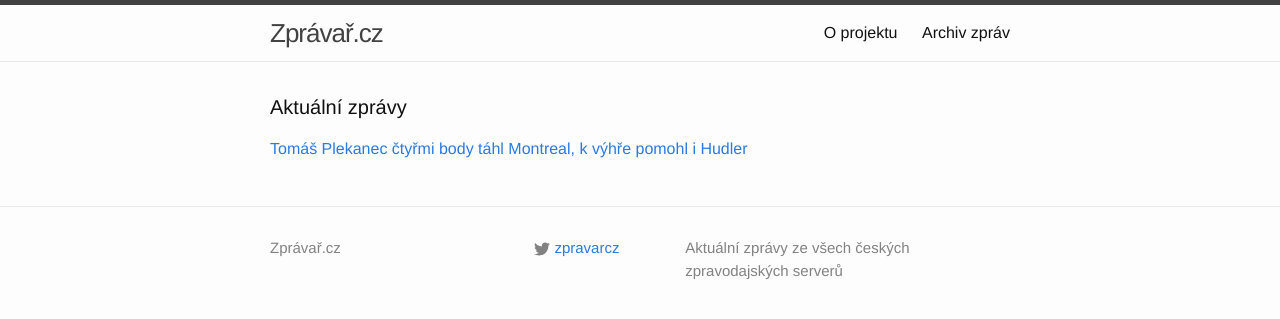
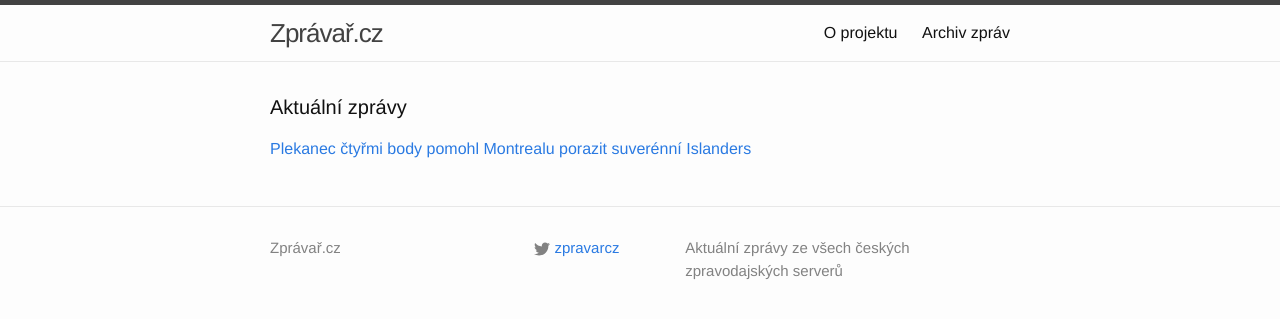
Before and after one commit to adliska/zpravar, a Jekyll site: the page built from index.html, in a window 1280 px wide. Shown: the top 319 px of the page. Built offline with Jekyll 4.4.1, drawn with Linux system fonts in a browser that asks for light colours.

Commit message:
zpravar news update

```diff
--- a/index.html
+++ b/index.html
@@ -5,9 +5,11 @@ layout: default
 <div class="home">
     <h1 class="page-heading">Aktuální zprávy</h1>
 
-<p><a href="javascript:;" onclick="toggle_visibility('zpravy0')">Tomáš Plekanec čtyřmi body táhl Montreal, k výhře pomohl i Hudler</a></p>
+<p><a href="javascript:;" onclick="toggle_visibility('zpravy0')">Plekanec čtyřmi body pomohl Montrealu porazit suverénní Islanders</a></p>
 <div id="zpravy0" style="display:none">
 <ul>
+<li><a href=http://www.denik.cz/hokej/plekanec-se-blyskl-ctyrmi-body-mazanec-si-pripsal-prvni-start-20150118.html>Plekanec čtyřmi body pomohl Montrealu porazit suverénní Islanders - www.denik.cz</a></li>
+<li><a href=http://hokej.idnes.cz/plekanec-zazaril-ctyrmi-body-diw-/nhl.aspx?c=A150118_073544_nhl_Mkr>Plekanec zazářil čtyřmi body, Mrázek vychytal už třetí výhru v řadě - hokej.idnes.cz</a></li>
 <li><a href=http://www.rozhlas.cz/_zprava/tomas-plekanec-ctyrmi-body-tahl-montreal-k-vyhre-pomohl-i-hudler--1444907>Tomáš Plekanec čtyřmi body táhl Montreal, k výhře pomohl i Hudler - www.rozhlas.cz</a></li>
 <li><a href=http://www.sportovninoviny.cz/zpravy/plekanec-se-blyskl-ctyrmi-body-mazanec-si-pripsal-prvni-start/1170251>Plekanec se blýskl čtyřmi body, Mazanec si připsal první start - www.sportovninoviny.cz</a></li>
 <li><a href=http://sport.aktualne.cz/plekanec-v-noci-zaril-v-nhl-ctyrmi-body-porazil-islanders/r~8388edc09ed911e4b6d20025900fea04/>Plekanec v noci zářil v NHL. Čtyřmi body porazil Islanders - sport.aktualne.cz</a></li>
```
